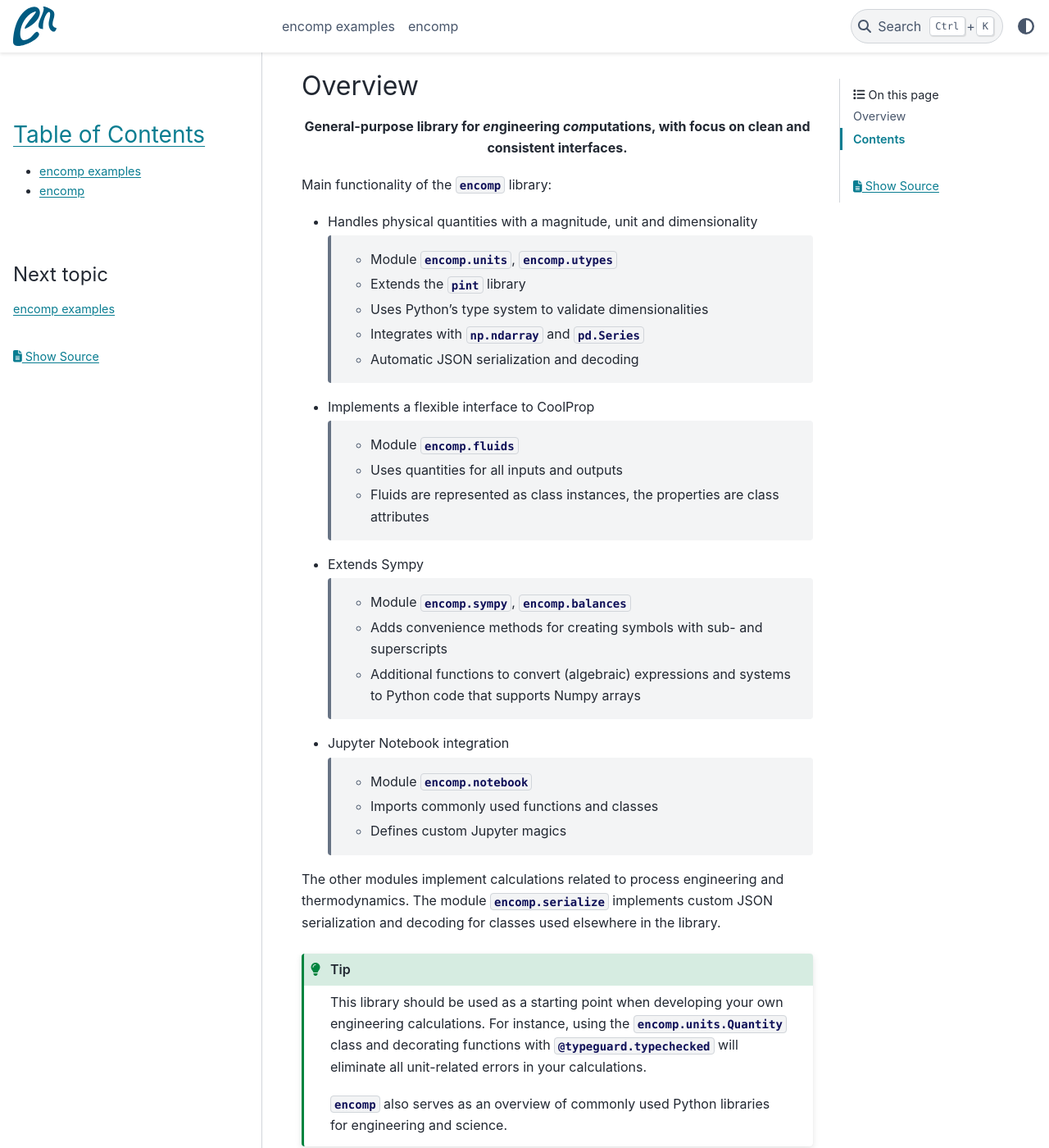
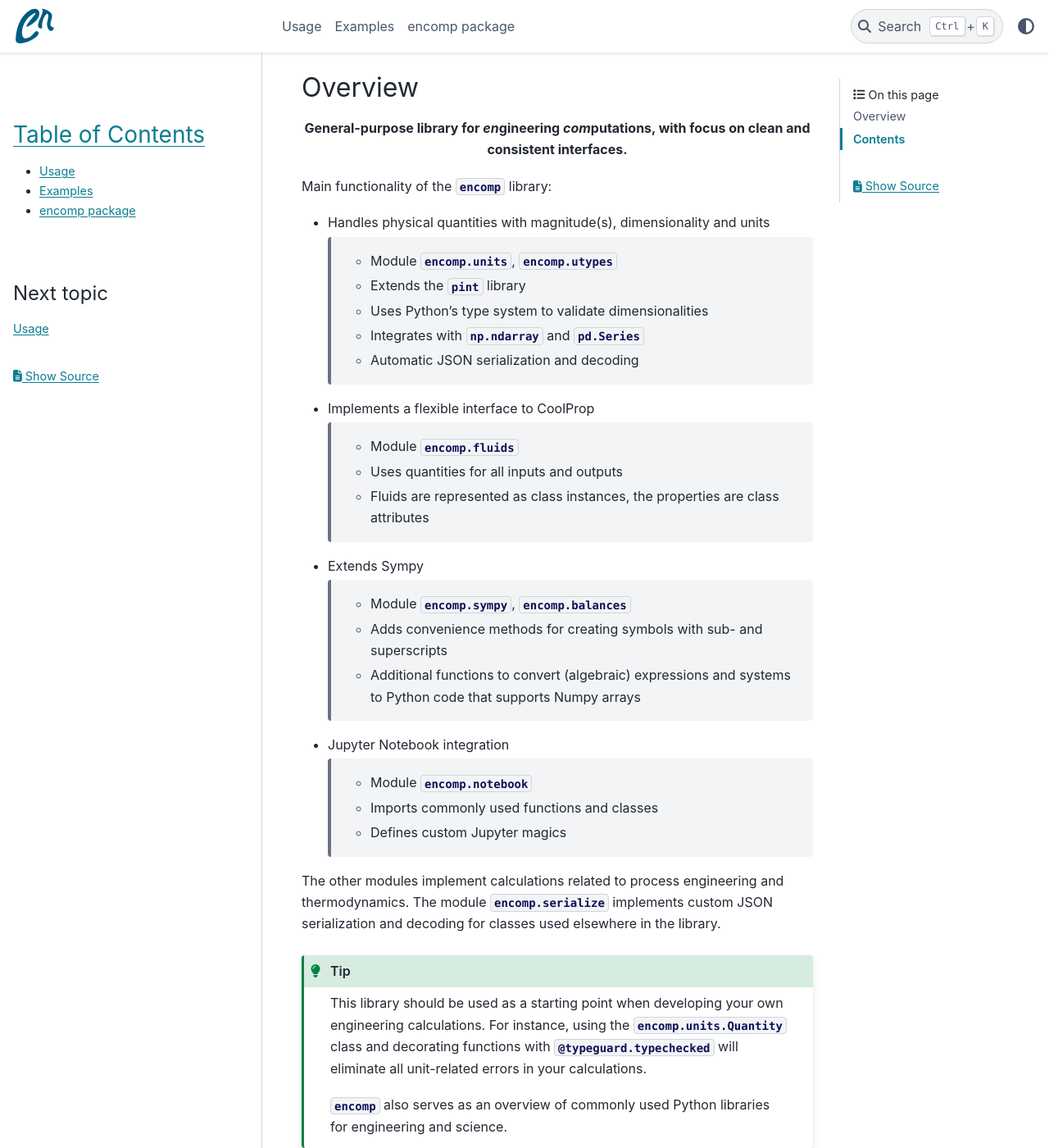
Before and after one commit to wlaur/encomp, a Sphinx documentation site: the page built from docs/index.rst, in a window 1280 px wide and 1400 px high, scrolled down 259 px. Shown: the whole window at 82% size. Built offline with Sphinx 7.4.7 and the PyData theme 0.15.4, drawn with Linux system fonts in a browser that asks for light colours; some of the changed text lies outside the part shown.

Commit message:
improved docs, added margin to logo

```diff
--- a/docs/conf.py
+++ b/docs/conf.py
@@ -13,9 +13,11 @@
 
 import os
 import sys
+from sphinx.domains.python import PythonDomain
+
+# make sure the local source is loaded when importing
 sys.path.insert(0, os.path.abspath('..'))
-
-from encomp import __version__
+from encomp import __version__  # noqa: E402
 
 
 # -- Project information -----------------------------------------------------
@@ -49,14 +51,14 @@ extensions = [
 # Add any paths that contain templates here, relative to this directory.
 templates_path = ['_templates']
 
-# List of patterns, relative to source directory, that match files and
+# list of patterns, relative to source directory, that match files and
 # directories to ignore when looking for source files.
 # This pattern also affects html_static_path and html_extra_path.
 exclude_patterns = ['_build', 'Thumbs.db', '.DS_Store', '**.ipynb_checkpoints']
 
 
 # add mock imports to avoid running modules:
-autodoc_mock_imports = ['encomp.notebook', 'encomp.magics']
+# autodoc_mock_imports = ['encomp.notebook', 'encomp.magics']
 
 
 # -- Options for HTML output -------------------------------------------------
@@ -112,7 +114,7 @@ pygments_style = 'sphinx'
 # make sure they are referenced inside the corresponding notebook
 # NOTE: the .ipynb suffix is not included in the names
 nbsphinx_thumbnails = {
-    # 'notebooks/test': '_images/test-thumb.png',
+    'notebooks/test': '_images/logo.svg',
 
 }
 
@@ -122,12 +124,10 @@ html_scaled_image_link = False
 
 # show type hints in doc body instead of signature
 autodoc_typehints = 'description'
-autoclass_content = 'both'  # get docstring from class level and init simultaneously
+autoclass_content = 'init'  # get docstring from class level and init simultaneously
 
 nbsphinx_allow_errors = True
 
-
-from sphinx.domains.python import PythonDomain
 
 class PatchedPythonDomain(PythonDomain):
     def resolve_xref(self, env, fromdocname, builder, typ, target, node, contnode):
@@ -136,5 +136,6 @@ class PatchedPythonDomain(PythonDomain):
         return super(PatchedPythonDomain, self).resolve_xref(
             env, fromdocname, builder, typ, target, node, contnode)
 
+
 def setup(sphinx):
     sphinx.add_domain(PatchedPythonDomain, override=True)
--- a/docs/examples.rst
+++ b/docs/examples.rst
@@ -1,10 +1,6 @@
-encomp examples
-===============
+Examples
+========
 
-
-
-Notebooks
----------
 
 
 .. nbgallery::
--- a/docs/index.rst
+++ b/docs/index.rst
@@ -15,7 +15,7 @@ Overview
 
 Main functionality of the ``encomp`` library:
 
-* Handles physical quantities with a magnitude, unit and dimensionality
+* Handles physical quantities with magnitude(s), dimensionality and units
 
    * Module ``encomp.units``, ``encomp.utypes``
    * Extends the ``pint`` library
@@ -51,7 +51,6 @@ The module ``encomp.serialize`` implements custom JSON serialization and decodin
    This library should be used as a starting point when developing your own engineering calculations.
    For instance, using the ``encomp.units.Quantity`` class and decorating functions with ``@typeguard.typechecked`` will eliminate all unit-related errors in your calculations.
 
-
    ``encomp`` also serves as an overview of commonly used Python libraries for engineering and science.
 
 
@@ -62,6 +61,7 @@ Contents
 .. toctree::
    :maxdepth: 3
 
+   usage
    examples
 
-   source/modules
+   source/encomp
--- a/encomp/__init__.py
+++ b/encomp/__init__.py
@@ -1,5 +1,6 @@
 
-__version__ = '0.1.9'
+__version__ = '0.1.10'
+
 
 from encomp.settings import SETTINGS
 
--- a/utils.py
+++ b/utils.py
@@ -5,7 +5,9 @@ import fire
 def build_docs():
 
     cmds = [
-        'sphinx-apidoc -f -o docs\source encomp',
+
+        # exclude the encomp.tests subpackage
+        'sphinx-apidoc -f -o docs/source encomp encomp/tests',
         'call docs\make clean',
         'call docs\make html'
     ]
@@ -52,5 +54,4 @@ def main(task=None):
 
 
 if __name__ == '__main__':
-
     fire.Fire(main)
```
Also changed, not shown: README.md (+1 -1 lines), docs/notebooks/test.json (deleted, +0 -9 lines), docs/source/encomp.rst (+0 -8 lines), docs/source/encomp.tests.rst (deleted, +0 -53 lines), docs/usage.rst (added, +10 -0 lines), .readthedocs.yaml, docs/img/favicon.ico, docs/img/logo.png, docs/img/logo.svg, docs/notebooks/test.ipynb, 4 other files.
